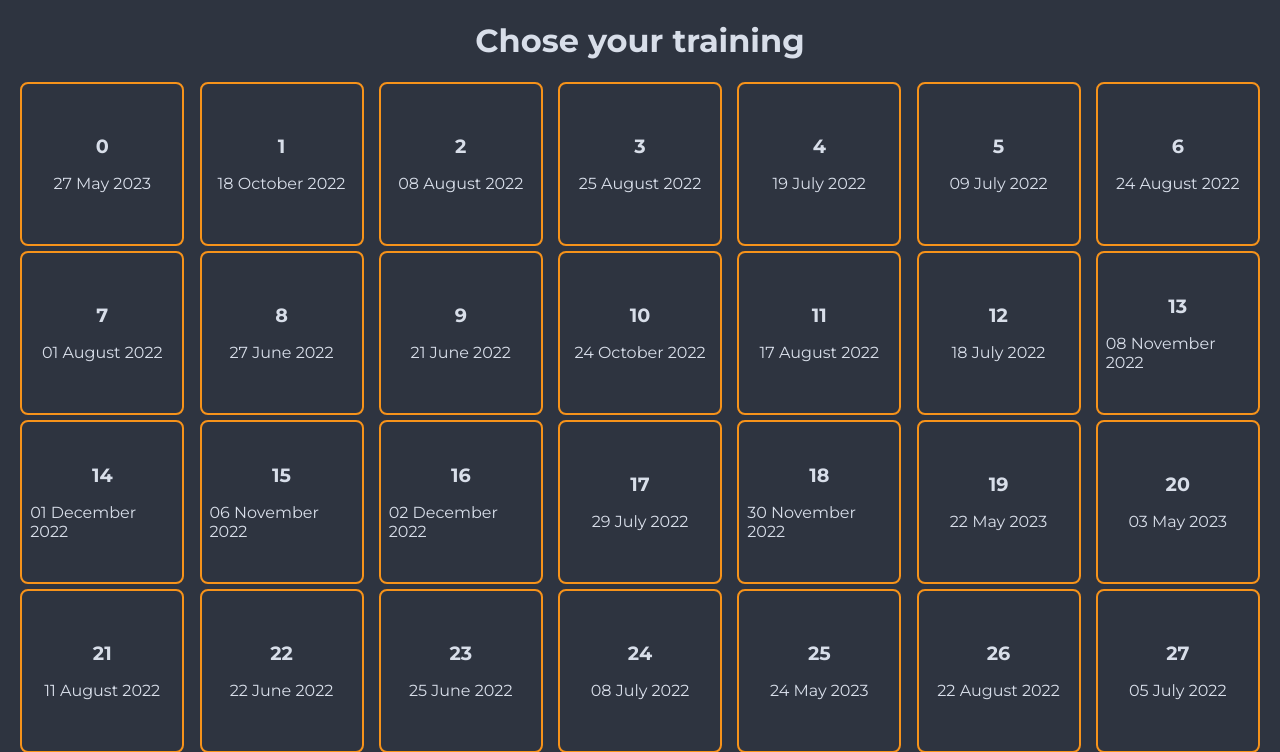
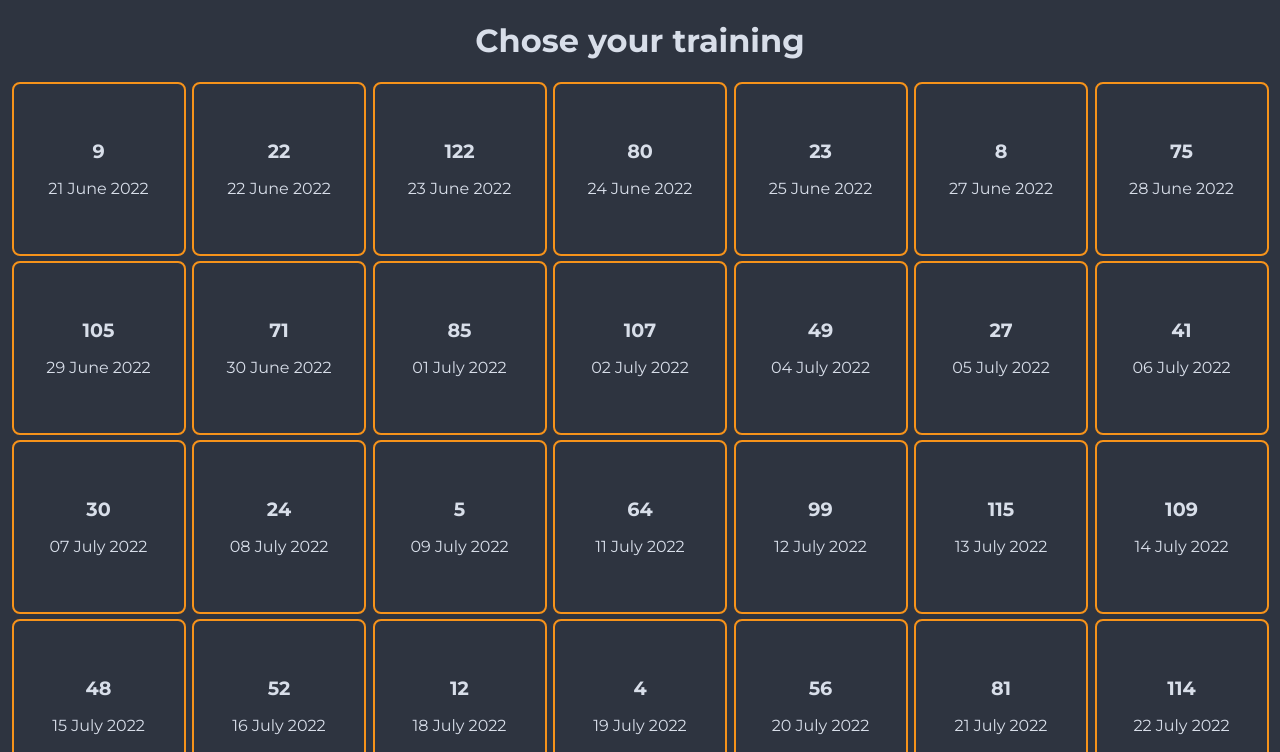
Before and after one commit to tonytech83/crossfit-wods, a Flask app: page / in a window 1280 px wide. Shown: the top 752 px of the page. Run offline with Flask 3, Linux system fonts and the light colour scheme.

Commit message:
add sorting for wods by date

```diff
--- a/static/styles.css
+++ b/static/styles.css
@@ -29,8 +29,8 @@
     flex-direction: column;
     justify-content: center;
     align-items: center;
-    width: 160px;
-    height: 160px;
+    width: 170px;
+    height: 170px;
     border: 2px solid var(--orange-color);
     border-radius: 8px;
 }
--- a/utils/helpers.py
+++ b/utils/helpers.py
@@ -20,6 +20,9 @@
         if file.endswith('.html')
     ]
 
+    # Sort by date derived from the filename
+    data_files.sort(key=lambda x: datetime.strptime(x["filename"].split('.')[0], "%Y-%m-%d"))
+
     return data_files
 
 def prepare_file_content(filename):
```
